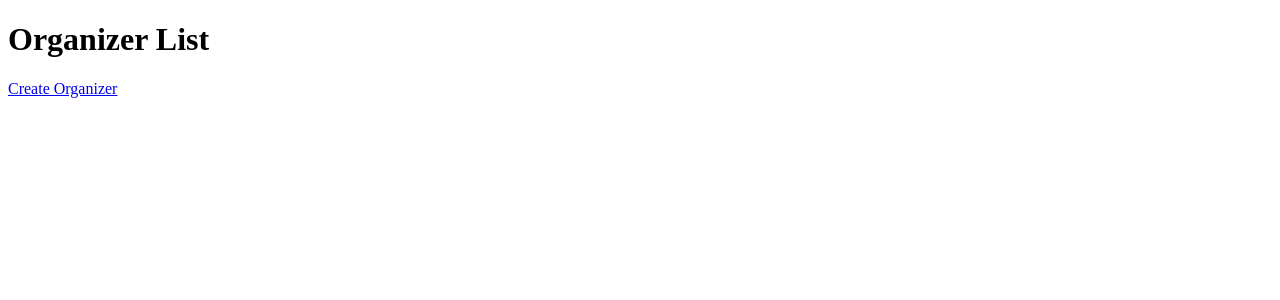
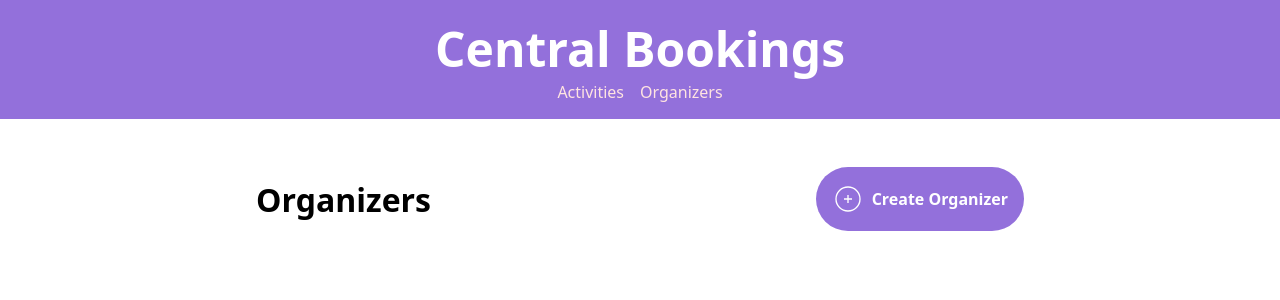
Before and after one commit to saxypingu/csci41-finalproject, a Django app: page /bookings/organizers/ in a window 1280 px wide. Shown: the top 300 px of the page. Run offline with Django 5.2, Linux system fonts and the light colour scheme; data that the repository does not hold is empty.

Commit message:
Organizer list template and styling

```diff
--- a/bookings/templates/bookings/organizer/organizer_list.html
+++ b/bookings/templates/bookings/organizer/organizer_list.html
@@ -1,30 +1,62 @@
+{% extends "base.html" %} {% block content %} {% load static %}
+
 <!DOCTYPE html>
 <html lang="en">
 	<head>
 		<meta charset="UTF-8" />
-		<title>Organizer List</title>
+		<title>Activity List</title>
+		<link rel="stylesheet" href="{% static 'css/activity.css' %}" />
 	</head>
 
+	<div class="activity-list">
 		<body>
-		<h1>Organizer List</h1>
+			<div class="header">
+				<h1>Organizers</h1>
+
+				<a class="btn-with-icon" href="{% url 'organizer_create' %}">
+					<svg xmlns="http://www.w3.org/2000/svg" fill="none" viewBox="0 0 24 24" strokeWidth="{1.5}" stroke="currentColor" className="size-6">
+						<path strokeLinecap="round" strokeLinejoin="round" d="M12 9v6m3-3H9m12 0a9 9 0 1 1-18 0 9 9 0 0 1 18 0Z" />
+					</svg>
+					<p>Create Organizer</p></a
+				>
+			</div>
+
 			<ul>
 				{% for organizer in organizers %}
 				<li>
-				<strong>{{ organizer.name }}</strong><br />
-				Type: {{ organizer.organizer_type }}<br />
-				Address: {{ organizer.address }}<br />
-				Contact Person: {{ organizer.contact_person_name }}<br />
-				Email: {{ organizer.contact_person_email }}<br />
-				Phone: {{ organizer.contact_person_phone }}<br />
-				{% if organizer.organizer_id %}
-				<a href="{% url 'organizer_detail' organizer.organizer_id %}">View Details</a>
-				{% else %}
-				<p>No ID available for this organizer.</p>
-				{% endif %}
+                    <div class="li-container">
+					<div class="li-info">
+						<a href="{% url 'organizer_detail' organizer.organizer_id %}"> <h2>{{ organizer.name }}</h2> </a>
+						<hr />
+						<p class="li-sub-info">{{ organizer.organizer_type }} | {{ organizer.contact_person_name}}</p>
+					</div>
+					<div class="btn-container">
+						<a href="{% url 'organizer_detail' organizer.organizer_id %}"><button>Explore Activities</button></a>
+					</div>
+
+                    <div class="ud-btn">
+
+                        {% comment %} Edit Button {% endcomment %}
+                        <a href="">
+                            <svg xmlns="http://www.w3.org/2000/svg" fill="none" viewBox="0 0 24 24" stroke-width="1.5" stroke="currentColor" class="size-6">
+                                <path stroke-linecap="round" stroke-linejoin="round" d="m16.862 4.487 1.687-1.688a1.875 1.875 0 1 1 2.652 2.652L6.832 19.82a4.5 4.5 0 0 1-1.897 1.13l-2.685.8.8-2.685a4.5 4.5 0 0 1 1.13-1.897L16.863 4.487Zm0 0L19.5 7.125" />
+                            </svg>
+                        </a>
+                        {% comment %} Delete Button {% endcomment %}
+                        <a href="">
+                            <svg xmlns="http://www.w3.org/2000/svg" fill="none" viewBox="0 0 24 24" stroke-width="1.5" stroke="currentColor" class="size-6">
+                                <path stroke-linecap="round" stroke-linejoin="round" d="m14.74 9-.346 9m-4.788 0L9.26 9m9.968-3.21c.342.052.682.107 1.022.166m-1.022-.165L18.16 19.673a2.25 2.25 0 0 1-2.244 2.077H8.084a2.25 2.25 0 0 1-2.244-2.077L4.772 5.79m14.456 0a48.108 48.108 0 0 0-3.478-.397m-12 .562c.34-.059.68-.114 1.022-.165m0 0a48.11 48.11 0 0 1 3.478-.397m7.5 0v-.916c0-1.18-.91-2.164-2.09-2.201a51.964 51.964 0 0 0-3.32 0c-1.18.037-2.09 1.022-2.09 2.201v.916m7.5 0a48.667 48.667 0 0 0-7.5 0" />
+                            </svg>
+                        </a>
+                    </div>
+
+
 				</li>
-			<hr />
+
 				{% endfor %}
 			</ul>
-		<a href="{% url 'organizer_create' %}">Create Organizer</a>
 		</body>
+	</div>
 </html>
+
+{% endblock %}
--- a/static/css/main.css
+++ b/static/css/main.css
@@ -36,7 +36,7 @@ nav > ul {
 	color: mistyrose;
 }
 
-nav > a.logo {
+.logo {
 	font-weight: bold;
 	font-size: 3rem;
 }
--- a/templates/base.html
+++ b/templates/base.html
@@ -10,10 +10,10 @@
 	<body>
 		<!-- Navbar -->
 		<nav>
-			<a href="{% url 'activity_list' %}" class="logo">Central Bookings</a>
+			<p class="logo">Central Bookings</p>
 			<ul>
-				<a href=""><li>Activities</li></a>
-				<a href=""><li>Organizers</li></a>
+				<a href="{% url 'activity_list' %}"><li>Activities</li></a>
+				<a href="{% url 'organizer_list' %}"><li>Organizers</li></a>
 			</ul>
 		</nav>
 
```
Lines whose indentation alone changed are shown as unchanged.
